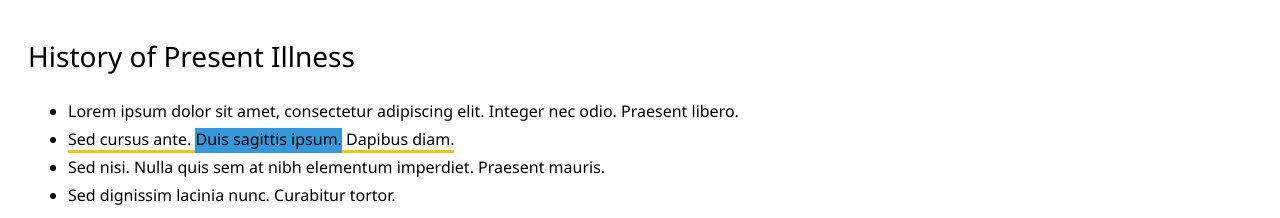
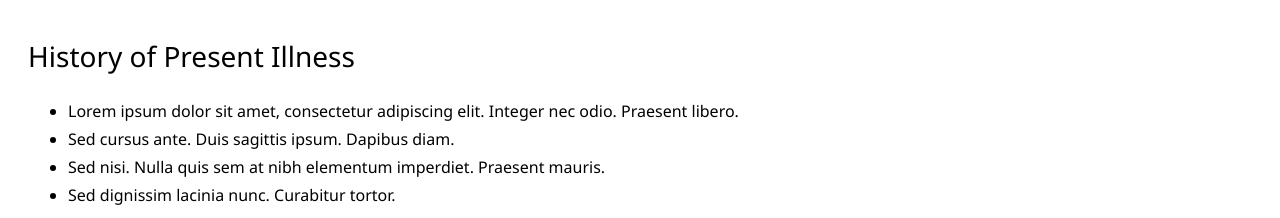
Before and after one commit to adiun/exp-multihighlight, a React (Create React App) app: page / in a window 1280 px wide. Shown: the top 218 px of the page. Built offline with nearby package versions, Linux system fonts and the light colour scheme.

Commit message:
toggle layer

```diff
--- a/src/components/App.js
+++ b/src/components/App.js
@@ -1,18 +1,24 @@
-import React from "react";
-import styled from "styled-components";
-import { Note } from "./Note";
-import LayerButton from "./LayerButton";
-import Span from "./Span";
+import React from 'react';
+import styled from 'styled-components';
+import { Note } from './Note';
+import LayerButton from './LayerButton';
+import Span from './Span';
 
-const variant = 'underline-except-first'
+const variant = 'underline-except-first';
+const defaultSpanTheme = { md: false, ehr: false, narrative: false };
+const SpanContext = React.createContext(defaultSpanTheme);
+
 export class App extends React.Component {
     state = {
-    expandedLayerButton: false
+        expandedLayerButton: false,
+        spanTheme: defaultSpanTheme,
     };
 
     render() {
         return (
             <AppLayout>
+                <SpanContext.Consumer>
+                    {spanTheme => (
                         <Note>
                             <h3>History of Present Illness</h3>
                             <ul>
@@ -21,8 +27,11 @@ export class App extends React.Component {
                                     nec odio. Praesent libero.
                                 </li>
                                 <li>
-              <Span type="yellow" variant={variant}>
-                Sed cursus ante. <Span type="blue" variant={variant}>Duis sagittis ipsum.</Span>{" "}
+                                    <Span variant={variant} type={spanTheme['narrative']}>
+                                        Sed cursus ante.{' '}
+                                        <Span variant={variant} type={spanTheme['md']}>
+                                            Duis sagittis ipsum.
+                                        </Span>{' '}
                                         Dapibus diam.
                                     </Span>
                                 </li>
@@ -41,7 +50,8 @@ export class App extends React.Component {
                                 <li>Sed convallis tristique sem.</li>
                                 <li>Proin ut ligula vel nunc egestas porttitor.</li>
                                 <li>
-              Morbi lectus risus, iaculis vel, suscipit quis, luctus non, massa.
+                                    Morbi lectus risus, iaculis vel, suscipit quis, luctus non,
+                                    massa.
                                 </li>
                                 <li>Fusce ac turpis quis ligula lacinia aliquet.</li>
                                 <li>Mauris ipsum.</li>
@@ -58,25 +68,37 @@ export class App extends React.Component {
                                 </li>
                             </ul>
                             <LayerButton
-            onClickMainBtn={this.toggleLayerButton}
+                                onClickMainBtn={this.toggleMainButton}
+                                onClickLayer={this.toggleLayer}
                                 expanded={this.state.expandedLayerButton}
                             />
                         </Note>
+                    )}
+                </SpanContext.Consumer>
             </AppLayout>
         );
     }
 
-  toggleLayerButton = () => {
+    toggleLayer = (layerName) => {
       this.setState(state => ({
-      expandedLayerButton: !state.expandedLayerButton
+        spanTheme: {
+          [layerName]: !state.spanTheme[layerName],
+          ...state.spanTheme
+        }
+      }))
+    }
+
+    toggleMainButton = () => {
+        this.setState(state => ({
+            expandedLayerButton: !state.expandedLayerButton,
         }));
     };
 }
 
 export const AppLayout = styled.div`
-  font-family: "Segoe UI", sans-serif;
+    font-family: 'Segoe UI', sans-serif;
     display: grid;
-  grid-template-areas: "note";
+    grid-template-areas: 'note';
     margin: 20px;
     position: absolute;
     top: 0;
--- a/src/components/LayerButton.js
+++ b/src/components/LayerButton.js
@@ -14,19 +14,19 @@ class LayerButton extends React.Component {
         </ButtonContainerMain>
         {this.props.expanded && (
           <>
-            <ButtonContainer>
+            <ButtonContainer onClick={() => this.props.onClickLayer('md')}>
               <ButtonCaption>MD</ButtonCaption>
               <Button>
                 <Square color="rgb(52, 152, 219)" />
               </Button>
             </ButtonContainer>
-            <ButtonContainer animationDelay="100ms">
+            <ButtonContainer animationDelay="100ms" onClick={() => this.props.onClickLayer('narrative')}>
               <ButtonCaption>Narrative</ButtonCaption>
               <Button>
                 <Square color="rgb(241, 196, 15)" />
               </Button>
             </ButtonContainer>
-            <ButtonContainer animationDelay="200ms">
+            <ButtonContainer animationDelay="200ms" onClick={() => this.props.onClickLayer('ehr')}>
               <ButtonCaption>EHR</ButtonCaption>
               <Button>
                 <Square color="rgb(231, 76, 60)" />
--- a/src/components/Span.js
+++ b/src/components/Span.js
@@ -1,37 +1,37 @@
 import React from "react";
-import Yellow from "./yellow.png";
-import Blue from "./blue.png";
+import Yellow from "./narrative.png";
+import Blue from "./md.png";
 import styled from "styled-components";
 
 const colors = {
-  yellow: `url(${Yellow})`,
-  blue: `url(${Blue})`,
-  red: "rgb(231, 76, 60)"
+  narrative: `url(${Yellow})`,
+  md: `url(${Blue})`,
+  ehr: "rgb(231, 76, 60)"
 };
 
 const zIndex = {
-  yellow: 1,
-  blue: 2,
-  red: 3
+  narrative: 1,
+  md: 2,
+  ehr: 3
 };
 
 const size = {
-  yellow: "20px 23px",
-  blue: "20px 21px",
-  red: "0 0"
+  narrative: "20px 23px",
+  md: "20px 21px",
+  ehr: "0 0"
 };
 
 const backgroundColor = {
-  blue: "rgb(52, 152, 219);"
+  md: "rgb(52, 152, 219);"
 };
 
 const border = {
-  /*blue: "3px solid rgb(52, 152, 219);"*/
+  /*md: "3px solid rgb(52, 152, 219);"*/
 };
 
 const boxShadow = {
-  yellow: "0 3px 0 0 rgb(241, 196, 15);",
-  blue: "0 3px 0 0 rgb(52, 152, 219);"
+  narrative: "0 3px 0 0 rgb(241, 196, 15);",
+  md: "0 3px 0 0 rgb(52, 152, 219);"
 };
 
 const Span = (props) => {
```
Lines whose indentation alone changed are shown as unchanged.
